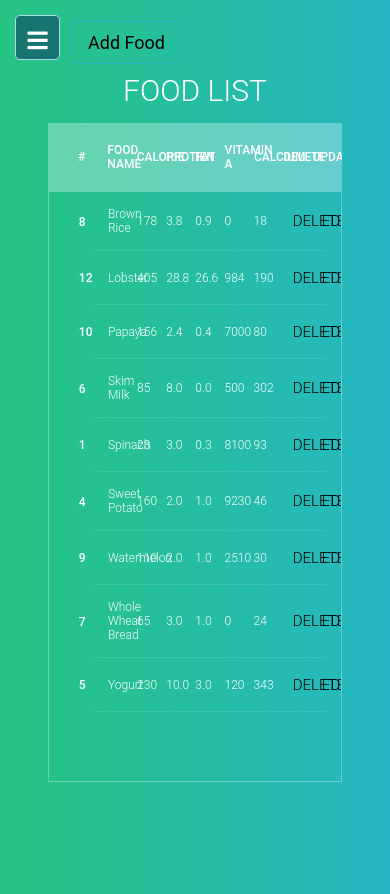
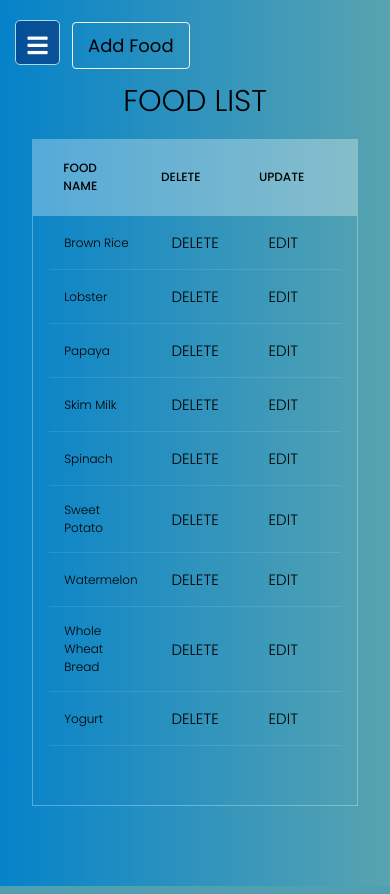
Before and after one commit to ikazreal21/Nutrition-App, a Django app: page /foodlist/ in a window 390 px wide. Run offline with Django 3.2, Linux system fonts and the light colour scheme; a user stored in the database is signed in; data comes from the database, SQL or seed files in the repository; lists and menus that the app fills with data are empty; some libraries are stand-ins or nearby versions.

Commit message:
Responsiveness and Color Change

```diff
--- a/NutritionApp/settings.py
+++ b/NutritionApp/settings.py
@@ -31,7 +31,7 @@ BASE_DIR = Path(__file__).resolve().parent.parent
 SECRET_KEY = 'django-insecure-gyww!tz8e7_+s0@9*qo%-jp(r4@4hg2slet04nfnr^21mvx+(2'
 
 # SECURITY WARNING: don't run with debug turned on in production!
-DEBUG = False
+DEBUG = True
 
 ALLOWED_HOSTS = ["127.0.0.1", "nutrition-app-pup.herokuapp.com"]
 
--- a/static/css/main.css
+++ b/static/css/main.css
@@ -2,11 +2,12 @@
   box-sizing: border-box;
 }
 
-@import url(https://fonts.googleapis.com/css?family=Roboto:400,500,300,700);
+/* @import url(https://fonts.googleapis.com/css?family=Roboto:400,500,300,700); */
 body {
   background: -webkit-linear-gradient(left, #25c481, #25b7c4);
-  background: linear-gradient(to right, #25c481, #25b7c4);
-  font-family: "Roboto", sans-serif;
+  background: linear-gradient(to right, #0582ca, #58a4b0);
+  /* font-family: "Roboto", sans-serif; */
+  font-family: 'Poppins', sans-serif;
   box-sizing: border-box;
   margin: 2rem;
 }
@@ -14,10 +15,9 @@ body {
 .button {
   appearance: none;
   outline: 0;
-  background-color: -webkit-linear-gradient(left, #25c481, #25b7c4);
-  background-color: linear-gradient(to right, #25c481, #25b7c4);
+
   text-decoration: none;
-  border: 1px solid #25b7c4;
+  border: 1px solid #eef4ed;
   padding: 10px 15px;
   color: black;
   border-radius: 4px;
@@ -101,7 +101,7 @@ body {
 
 h1 {
   font-size: 30px;
-  color: #fff;
+  color: black;
   text-transform: uppercase;
   font-weight: 300;
   text-align: center;
@@ -136,7 +136,7 @@ th {
   text-align: left;
   font-weight: 500;
   font-size: 12px;
-  color: #fff;
+  color: black;
   text-transform: uppercase;
 }
 td {
@@ -145,7 +145,7 @@ td {
   vertical-align: middle;
   font-weight: 300;
   font-size: 12px;
-  color: #fff;
+  color: black;
   border-bottom: solid 1px rgba(255, 255, 255, 0.1);
 }
 
@@ -368,7 +369,7 @@ label {
 .wrapper .menu-btn{
   position: absolute;
   left: 15px;
-  top: 15px;
+  top: 20px;
   background: rgba(0, 0, 80, 0.4);
   color: #fff;
   height: 45px;
@@ -429,23 +430,23 @@ label {
 
 @media screen and (max-width: 1202px) {
   .section{
-    overflow-x:auto;
+    justify-content: space-evenly;
+    flex-wrap: wrap;
   }
+  .child2{
+    margin: 0;
+  }
+  .form-signin {
+    padding: 5rem;
+    margin-bottom: 25rem;
+  }
+
 }
 
-@media screen and (max-width: 1180px) {
-  .tb-res{
-    overflow-x:auto;
-    width: 90%;
-    margin: auto;
-    table-layout: fixed;
+@media screen and (max-width: 644px) {
+  .hide{
+    display: none;
   }
-  .head {
-  overflow-x:auto;
-  }
-  .content {
-    overflow-x:auto;
-    }
 }
 
 .sidenav header{
--- a/task/templates/task/foodlist.html
+++ b/task/templates/task/foodlist.html
@@ -6,15 +6,15 @@
     <div class="header">
       <table cellpadding="0" cellspacing="0" border="0">
         <tr>
-          <th scope="col">#</th>
+          <th class="hide" scope="col">#</th>
           <th scope="col">Food Name</th>
-          <th scope="col">Calorie</th>
-          <th scope="col">Protien</th>
-          <th scope="col">Fat</th>
-          <th scope="col">Vitamin A</th>
-          <th scope="col">Calcium</th>
-          <th scope="col">Delete</th>
-          <th scope="col">Update</th>
+          <th class="hide" scope="col">Calorie</th>
+          <th class="hide" scope="col">Protien</th>
+          <th class="hide" scope="col">Fat</th>
+          <th class="hide" scope="col">Vitamin A</th>
+          <th class="hide" scope="col">Calcium</th>
+          <th  scope="col">Delete</th>
+          <th  scope="col">Update</th>
         </tr>
       </table>
     </div>
@@ -22,13 +22,13 @@
       <table cellpadding="0" cellspacing="0" border="0">
         <tr>
           {% for in in food %}
-            <th scope="row">{{in.id}}</th>
+            <th  class="hide" scope="row">{{in.id}}</th>
             <td>{{in.foodname}}</td>
-            <td>{{in.cal}}</td>
-            <td>{{in.protien}}</td>
-            <td>{{in.fat}}</td>
-            <td>{{in.vita}}</td>
-            <td>{{in.calcium}}</td>
+            <td class="hide" >{{in.cal}}</td>
+            <td class="hide" >{{in.protien}}</td>
+            <td class="hide" >{{in.fat}}</td>
+            <td class="hide" >{{in.vita}}</td>
+            <td class="hide" >{{in.calcium}}</td>
             <td>
               <a href="{% url 'deleteFood'  in.rndid  %}" class="crud">DELETE</a>
             </td>
--- a/task/templates/task/main.html
+++ b/task/templates/task/main.html
@@ -10,13 +10,16 @@
       type="text/css"
       href="{% static 'css/main.css' %}"
       />
+      <link rel="preconnect" href="https://fonts.googleapis.com">
+      <link rel="preconnect" href="https://fonts.gstatic.com" crossorigin>
+      <link href="https://fonts.googleapis.com/css2?family=Poppins:wght@300;400;500;600;700&display=swap" rel="stylesheet">
       <link
         rel="stylesheet"
         href="https://pro.fontawesome.com/releases/v5.10.0/css/all.css"
         integrity="sha384-AYmEC3Yw5cVb3ZcuHtOA93w35dYTsvhLPVnYs9eStHfGJvOvKxVfELGroGkvsg+p"
         crossorigin="anonymous"
         />
-        <link rel="icon" href="{% static '/image/favicons.ico' %}" type="image/x-icon">
+        <link rel="icon" href="{% static '/image/favicon.ico' %}" type="image/x-icon">
         <title>Nutrition App</title>
       </head>
       <body>
```
Also changed, not shown: other parts of static/css/main.css (+19 -8 lines), task/templates/task/compute.html (+7 -6 lines), static/image/favicon.ico (added), static/image/favicons.ico (deleted).
